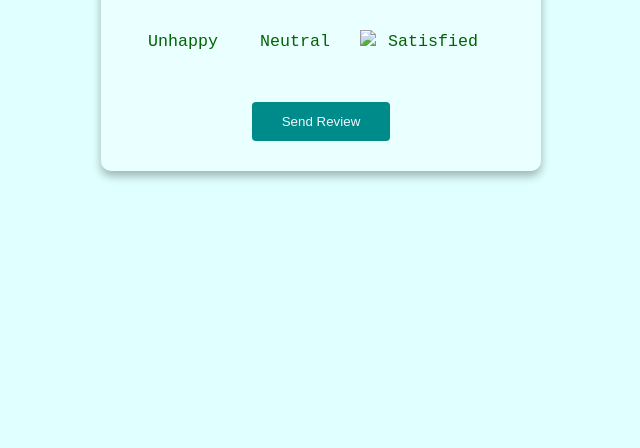
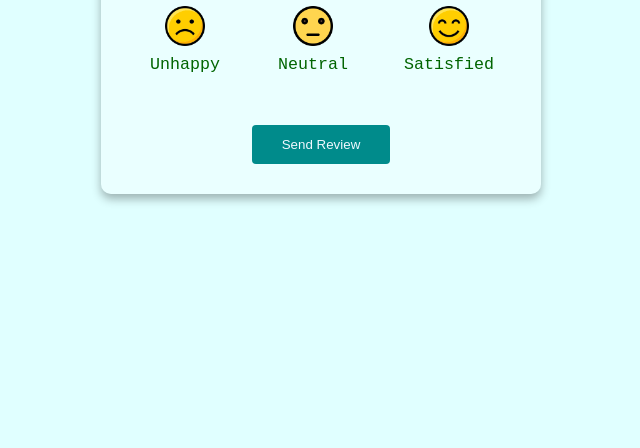
Before and after one commit to Antonella-wd/feedback-ui, a plain HTML site: page index.html in a window 1280 px wide. Shown: the part 352-800 px from the top of the page, without its empty margins (319-959 px from the left). Drawn offline with Linux system fonts and the light colour scheme.

Commit message:
Update index.html

```diff
--- a/index.html
+++ b/index.html
@@ -13,15 +13,15 @@
         <h1 class="heading">Feedback UI</h1>
         <div class="ratings-container" id="ratings-container">
             <div class="rating">
-                <img src="img/sad.png" alt="">
+                <img src="sad.png" alt="">
                 <small>Unhappy</small>
             </div>
             <div class="rating">
-                <img src="img/neutral.png" alt="">
+                <img src="neutral.png" alt="">
                 <small>Neutral</small>
             </div>
             <div class="rating">
-                <img src="img/happiness.png">
+                <img src="happiness.png">
                 <small>Satisfied</small>
             </div>
         </div>
```
